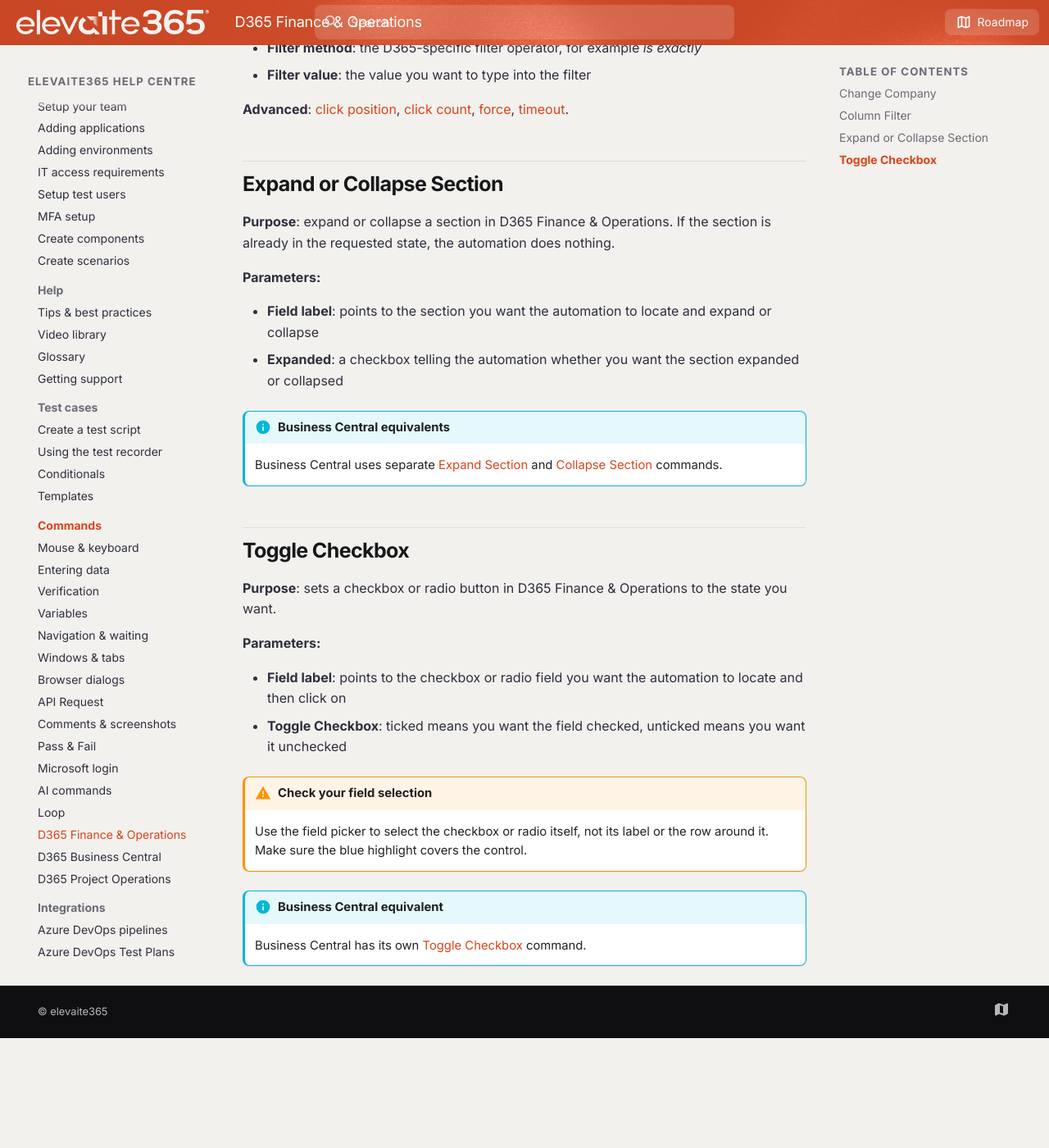
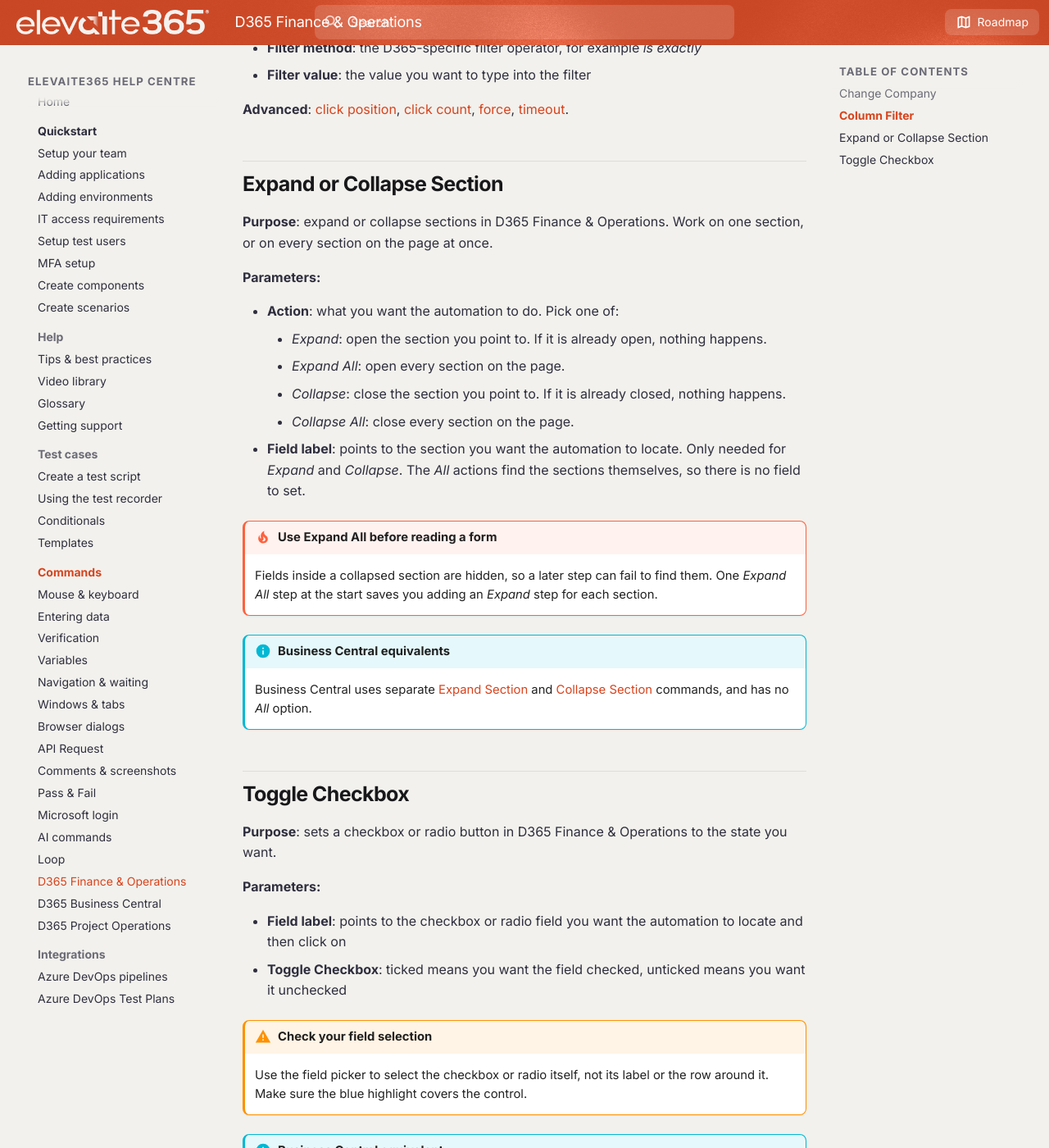
Before and after one commit to Elevaite365-Mike/Wiki, an MkDocs documentation site: the page built from docs/commands/d365-finance-operations.md, in a window 1280 px wide and 1400 px high, scrolled down 1243 px. Shown: the whole window at 82% size. Built offline with MkDocs 1.6.1 and Material for MkDocs 9.7.7, drawn with Linux system fonts in a browser that asks for light colours; before the commit the page ends 2509 px from its top, so only the background shows below that.

Commit message:
updated expand al land ask ai and api response

```diff
--- a/docs/commands/d365-finance-operations.md
+++ b/docs/commands/d365-finance-operations.md
@@ -33,15 +33,22 @@ Commands available when your application is Dynamics 365 Finance & Operations.
 
 ## Expand or Collapse Section
 
-**Purpose**: expand or collapse a section in D365 Finance & Operations. If the section is already in the requested state, the automation does nothing.
+**Purpose**: expand or collapse sections in D365 Finance & Operations. Work on one section, or on every section on the page at once.
 
 **Parameters:**
 
-- **Field label**: points to the section you want the automation to locate and expand or collapse
-- **Expanded**: a checkbox telling the automation whether you want the section expanded or collapsed
+- **Action**: what you want the automation to do. Pick one of:
+    - *Expand*: open the section you point to. If it is already open, nothing happens.
+    - *Expand All*: open every section on the page.
+    - *Collapse*: close the section you point to. If it is already closed, nothing happens.
+    - *Collapse All*: close every section on the page.
+- **Field label**: points to the section you want the automation to locate. Only needed for *Expand* and *Collapse*. The *All* actions find the sections themselves, so there is no field to set.
+
+!!! tip "Use Expand All before reading a form"
+    Fields inside a collapsed section are hidden, so a later step can fail to find them. One *Expand All* step at the start saves you adding an *Expand* step for each section.
 
 !!! info "Business Central equivalents"
-    Business Central uses separate [Expand Section](d365-business-central.md#expand-section) and [Collapse Section](d365-business-central.md#collapse-section) commands.
+    Business Central uses separate [Expand Section](d365-business-central.md#expand-section) and [Collapse Section](d365-business-central.md#collapse-section) commands, and has no *All* option.
 
 ## Toggle Checkbox
 
```
Also changed, not shown: docs/commands/ai.md (+2 -2 lines), docs/commands/api-request.md (+22 -7 lines), docs/commands/d365-business-central.md (+1 -1 lines), docs/commands/index.md (+1 -1 lines).
